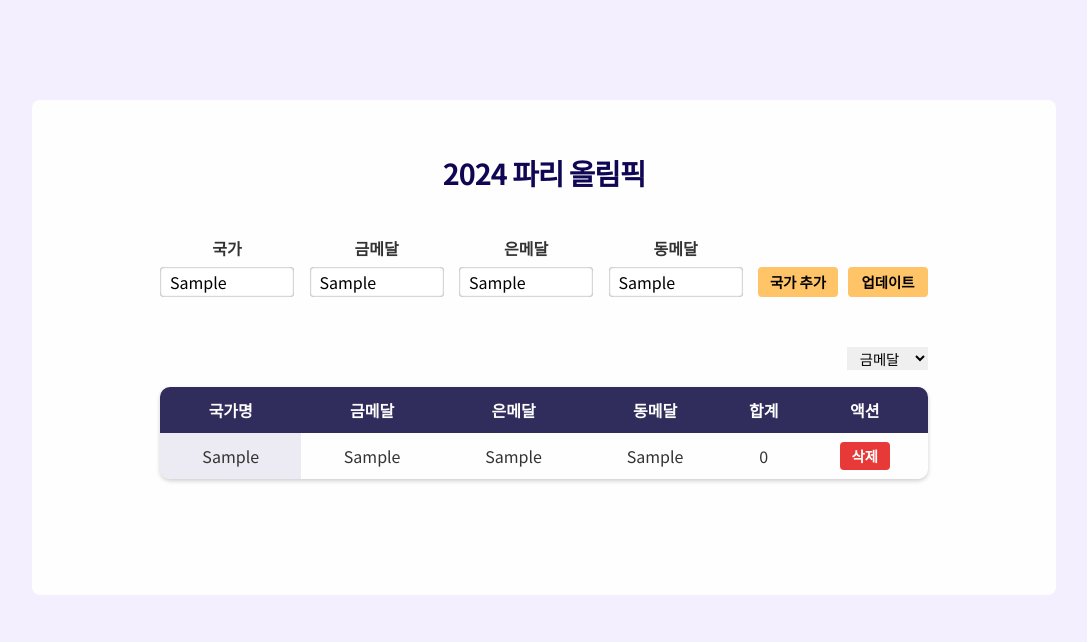
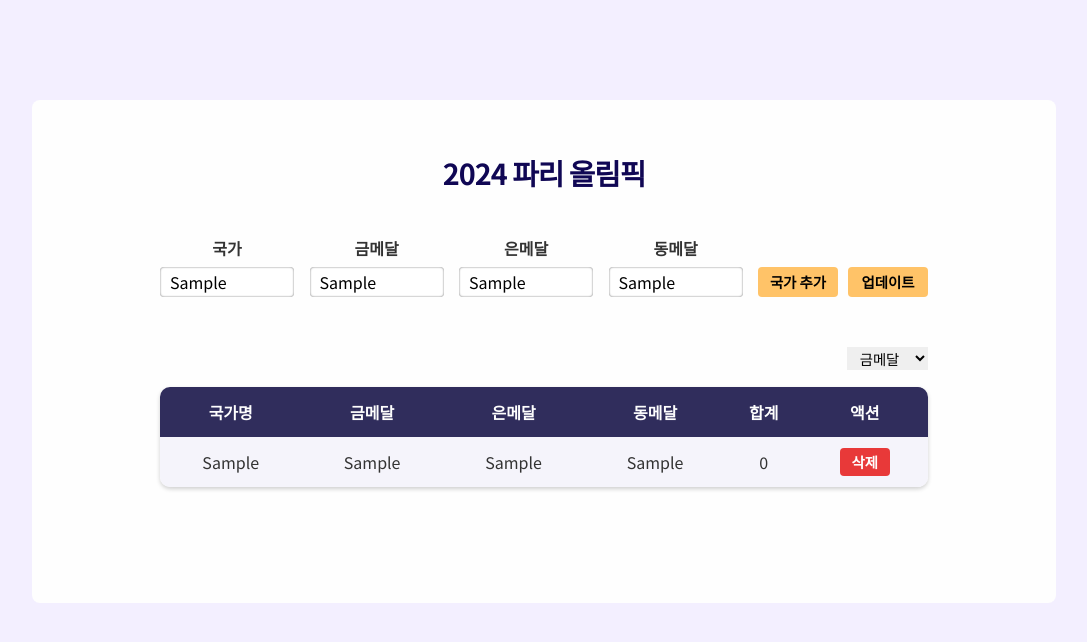
Before and after one commit to jiyxxn/react-olympic-medal-tracker, a React (Vite) app: page / in a window 1280 px wide. Both pictures are taken after typing "Sample", "Sample", "Sample", "Sample" into the empty fields and a click on the button "국가 추가". Shown: the top 642 px of the page, without its empty margins (96-1183 px from the left). Built offline with nearby package versions, Linux system fonts and the light colour scheme.

Commit message:
🎨 Style : 메달 리스트 tr 스타일링

```diff
--- a/src/App.css
+++ b/src/App.css
@@ -105,15 +105,15 @@ button {
   color: #fefefe;
 }
 .medal-list-wrapper table tr {
-  height: 46px;
+  height: 50px;
 }
 
 .medal-list-wrapper table tbody tr:not(:last-child) {
   border-bottom: solid 1px #eee;
 }
 
-.medal-list-wrapper table td:first-child {
-  background-color: rgb(236, 235, 243);
+.medal-list-wrapper table tbody tr:nth-child(odd) {
+  background-color: rgb(245, 244, 251);
 }
 
 .btn-delete {
```
